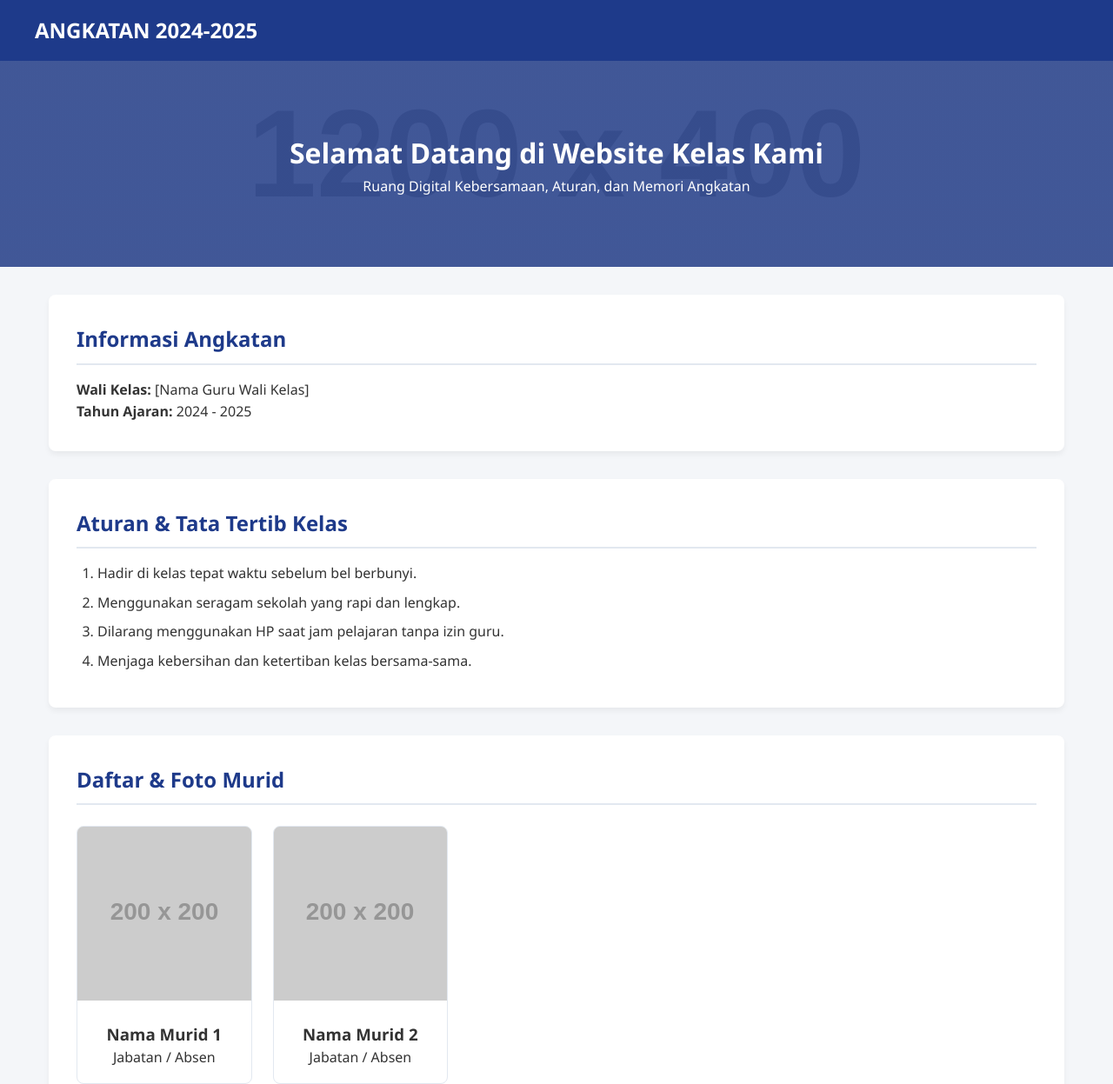
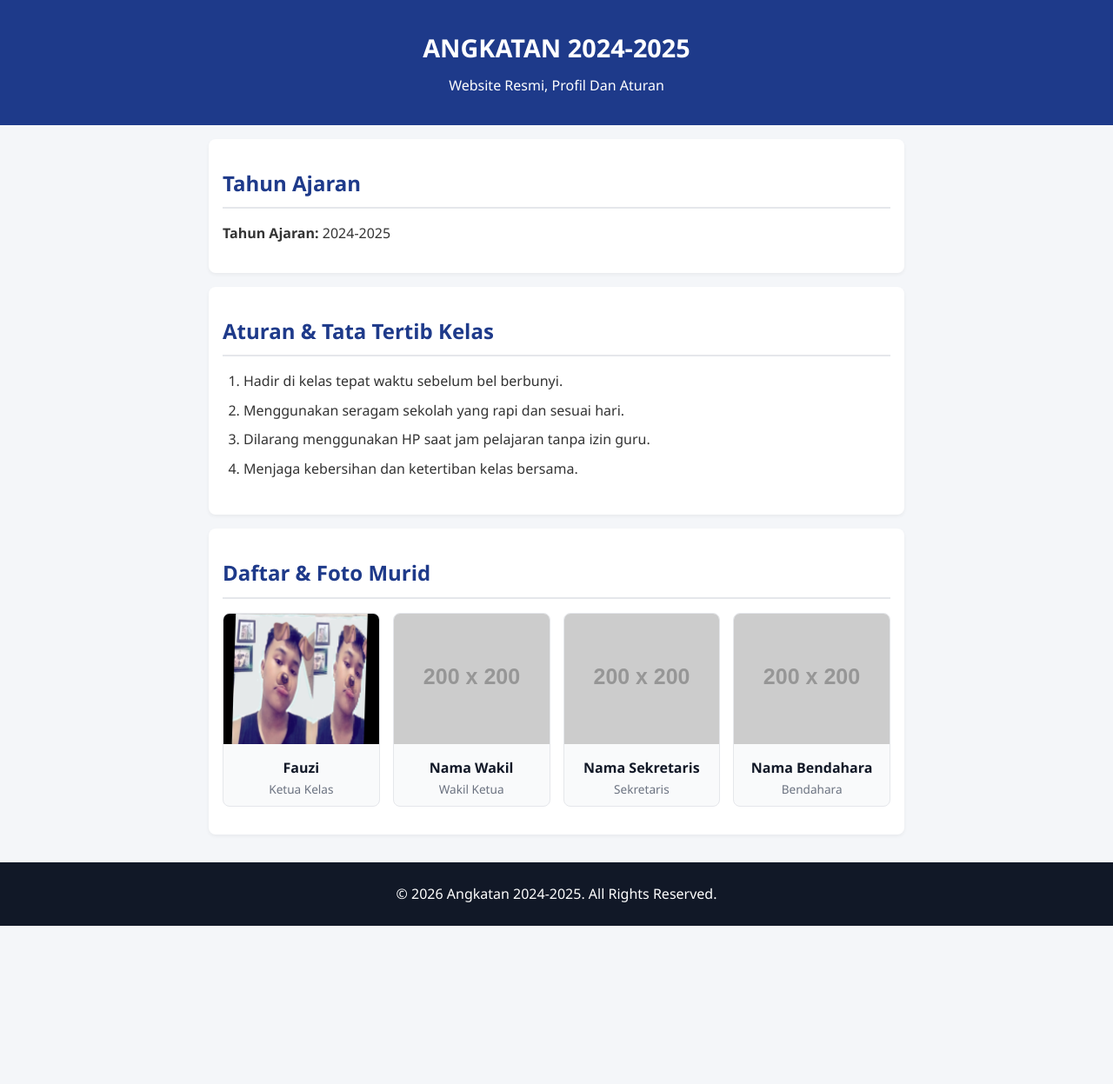
Before and after one commit to akuntiktokgee-source/Website-Angkatan-2024-2025, a plain HTML site: page index.html in a window 1280 px wide. Shown: the top 1247 px of the page at 87% size. After the commit the page ends 1065 px from the top, so only its background shows below. Drawn offline with Linux system fonts and the light colour scheme; placeholder pictures from the web are drawn by us.

Commit message:
Update index.html

```diff
--- a/index.html
+++ b/index.html
@@ -19,51 +19,26 @@
         header {
             background-color: #1e3a8a;
             color: white;
-            padding: 1rem 2rem;
-            position: sticky;
-            top: 0;
-            z-index: 100;
+            padding: 2rem 1rem;
+            text-align: center;
         }
-        .nav-container {
-            display: flex;
-            justify-content: space-between;
-            align-items: center;
-            max-width: 1200px;
-            margin: 0 auto;
-        }
-        .logo {
-            font-size: 1.5rem;
-            font-weight: bold;
-        }
-        nav ul {
-            display: flex;
-            list-style: none;
-        }
-        nav ul li {
-            margin-left: 2rem;
-        }
-        .hero {
-            background: linear-gradient(rgba(30, 58, 138, 0.8), rgba(30, 58, 138, 0.8)), url('https://via.placeholder.com/1200x400') no-repeat center center/cover;
-            color: white;
-            text-align: center;
-            padding: 5rem 1rem;
-        }
-        .container {
-            max-width: 1200px;
-            margin: 2rem auto;
-            padding: 0 1rem;
+        header h1 {
+            font-size: 1.8rem;
+            margin-bottom: 0.5rem;
         }
         section {
+            padding: 2rem 1rem;
+            max-width: 800px;
+            margin: 0 auto;
             background: white;
-            padding: 2rem;
-            margin-bottom: 2rem;
+            margin-top: 1rem;
             border-radius: 8px;
-            box-shadow: 0 4px 6px rgba(0,0,0,0.05);
+            box-shadow: 0 2px 4px rgba(0,0,0,0.05);
         }
         section h2 {
             color: #1e3a8a;
             margin-bottom: 1rem;
-            border-bottom: 2px solid #e2e8f0;
+            border-bottom: 2px solid #e5e7eb;
             padding-bottom: 0.5rem;
         }
         .rules-list {
@@ -74,87 +49,106 @@
         }
         .student-grid {
             display: grid;
-            grid-template-columns: repeat(auto-fill, minmax(200px, 1fr));
-            gap: 1.5rem;
-            margin-top: 1.5rem;
+            grid-template-columns: repeat(auto-fill, minmax(150px, 1fr));
+            gap: 15px;
+            margin-top: 1rem;
         }
         .student-card {
-            background: #fff;
-            border: 1px solid #e2e8f0;
+            background: #f9fafb;
             border-radius: 8px;
             overflow: hidden;
             text-align: center;
+            border: 1px solid #e5e7eb;
         }
         .student-card img {
             width: 100%;
-            height: 200px;
+            height: 150px;
             object-fit: cover;
-            background-color: #ddd;
         }
         .student-info {
-            padding: 1rem;
+            padding: 0.5rem;
+        }
+        .student-info h3 {
+            font-size: 1rem;
+            color: #111827;
+        }
+        .student-info p {
+            font-size: 0.85rem;
+            color: #6b7280;
         }
         footer {
             background-color: #111827;
             color: white;
             text-align: center;
             padding: 1.5rem;
-            margin-top: 3rem;
+            margin-top: 2rem;
         }
     </style>
 </head>
 <body>
 
     <header>
-        <div class="nav-container">
-            <div class="logo">ANGKATAN 2024-2025</div>
-        </div>
+        <h1>ANGKATAN 2024-2025</h1>
+        <p>Website Resmi, Profil Dan Aturan</p>
     </header>
 
-    <div class="hero">
-        <h1>Selamat Datang di Website Kelas Kami</h1>
-        <p>Ruang Digital Kebersamaan, Aturan, dan Memori Angkatan</p>
-    </div>
-
-    <div class="container">
     <section>
-            <h2>Informasi Angkatan</h2>
-            <p><strong>Wali Kelas:</strong> [Nama Guru Wali Kelas]</p>
-            <p><strong>Tahun Ajaran:</strong> 2024 - 2025</p>
+        <h2>Tahun Ajaran</h2>
+        <p><strong>Tahun Ajaran:</strong> 2024-2025</p>
     </section>
 
     <section>
         <h2>Aturan & Tata Tertib Kelas</h2>
         <ol class="rules-list">
             <li>Hadir di kelas tepat waktu sebelum bel berbunyi.</li>
-                <li>Menggunakan seragam sekolah yang rapi dan lengkap.</li>
+            <li>Menggunakan seragam sekolah yang rapi dan sesuai hari.</li>
             <li>Dilarang menggunakan HP saat jam pelajaran tanpa izin guru.</li>
-                <li>Menjaga kebersihan dan ketertiban kelas bersama-sama.</li>
+            <li>Menjaga kebersihan dan ketertiban kelas bersama.</li>
         </ol>
     </section>
 
     <section>
         <h2>Daftar & Foto Murid</h2>
         <div class="student-grid">
-                <!-- Contoh Kartu Murid 1 -->
+
+            <!-- KARTU MURID 1: KETUA KELAS -->
+            <div class="student-card">
+                <img src="ketua-kelas.jpg..jpg" alt="Foto Fauzi">
+                <div class="student-info">
+                    <h3>Fauzi</h3>
+                    <p>Ketua Kelas</p>
+                </div>
+            </div>
+
+            <!-- KARTU MURID 2: WAKIL KETUA -->
             <div class="student-card">
                 <img src="https://via.placeholder.com/200x200" alt="Foto">
                 <div class="student-info">
-                        <h3>Nama Murid 1</h3>
-                        <p>Jabatan / Absen</p>
+                    <h3>Nama Wakil</h3>
+                    <p>Wakil Ketua</p>
                 </div>
             </div>
-                <!-- Contoh Kartu Murid 2 -->
+
+            <!-- KARTU MURID 3: SEKRETARIS -->
             <div class="student-card">
                 <img src="https://via.placeholder.com/200x200" alt="Foto">
                 <div class="student-info">
-                        <h3>Nama Murid 2</h3>
-                        <p>Jabatan / Absen</p>
+                    <h3>Nama Sekretaris</h3>
+                    <p>Sekretaris</p>
                 </div>
             </div>
+
+            <!-- KARTU MURID 4: BENDAHARA -->
+            <div class="student-card">
+                <img src="https://via.placeholder.com/200x200" alt="Foto">
+                <div class="student-info">
+                    <h3>Nama Bendahara</h3>
+                    <p>Bendahara</p>
+                </div>
+            </div>
+
         </div>
     </section>
-    </div>
 
     <footer>
         <p>&copy; 2026 Angkatan 2024-2025. All Rights Reserved.</p>
```
Lines whose indentation alone changed are shown as unchanged.
